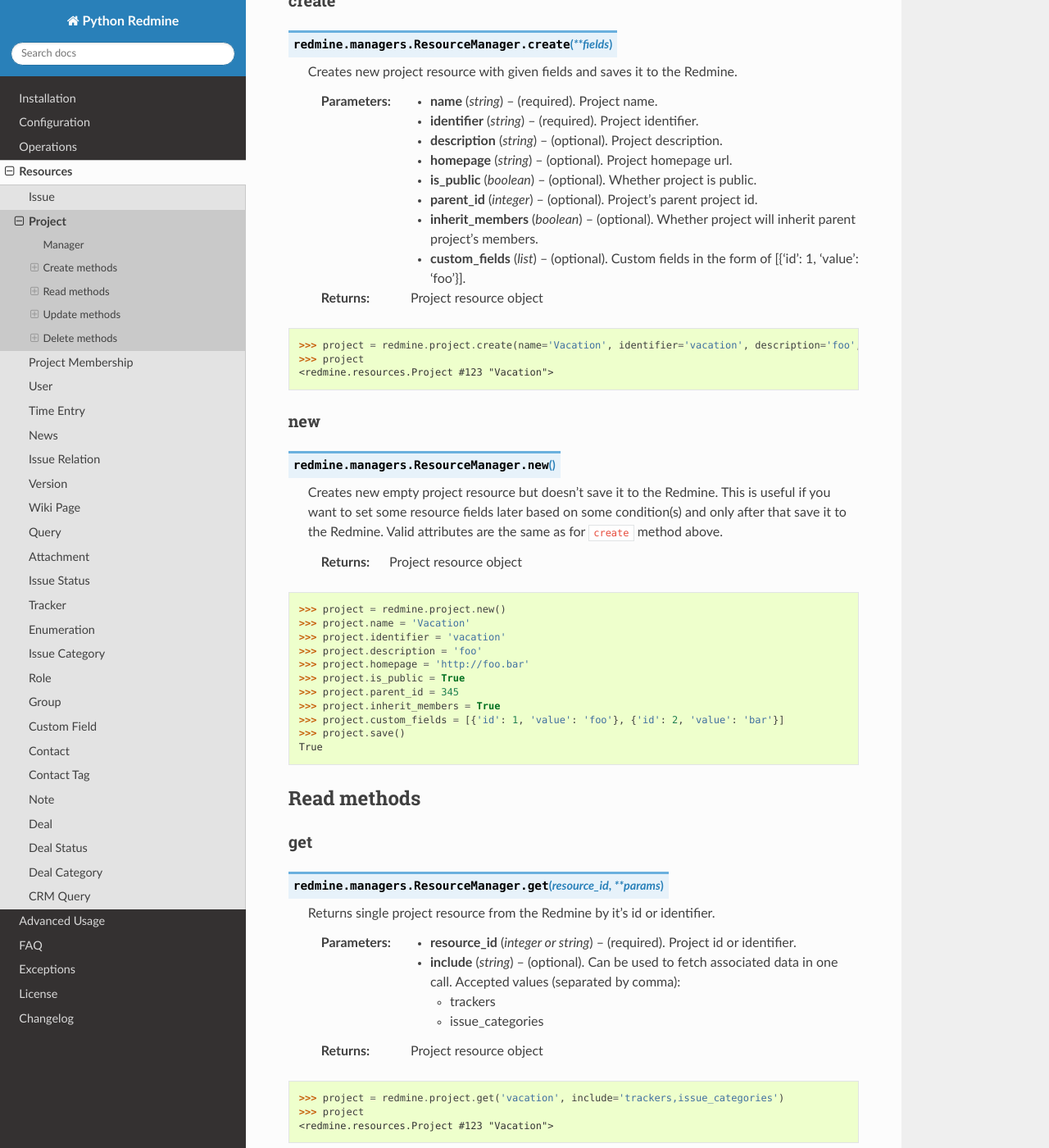
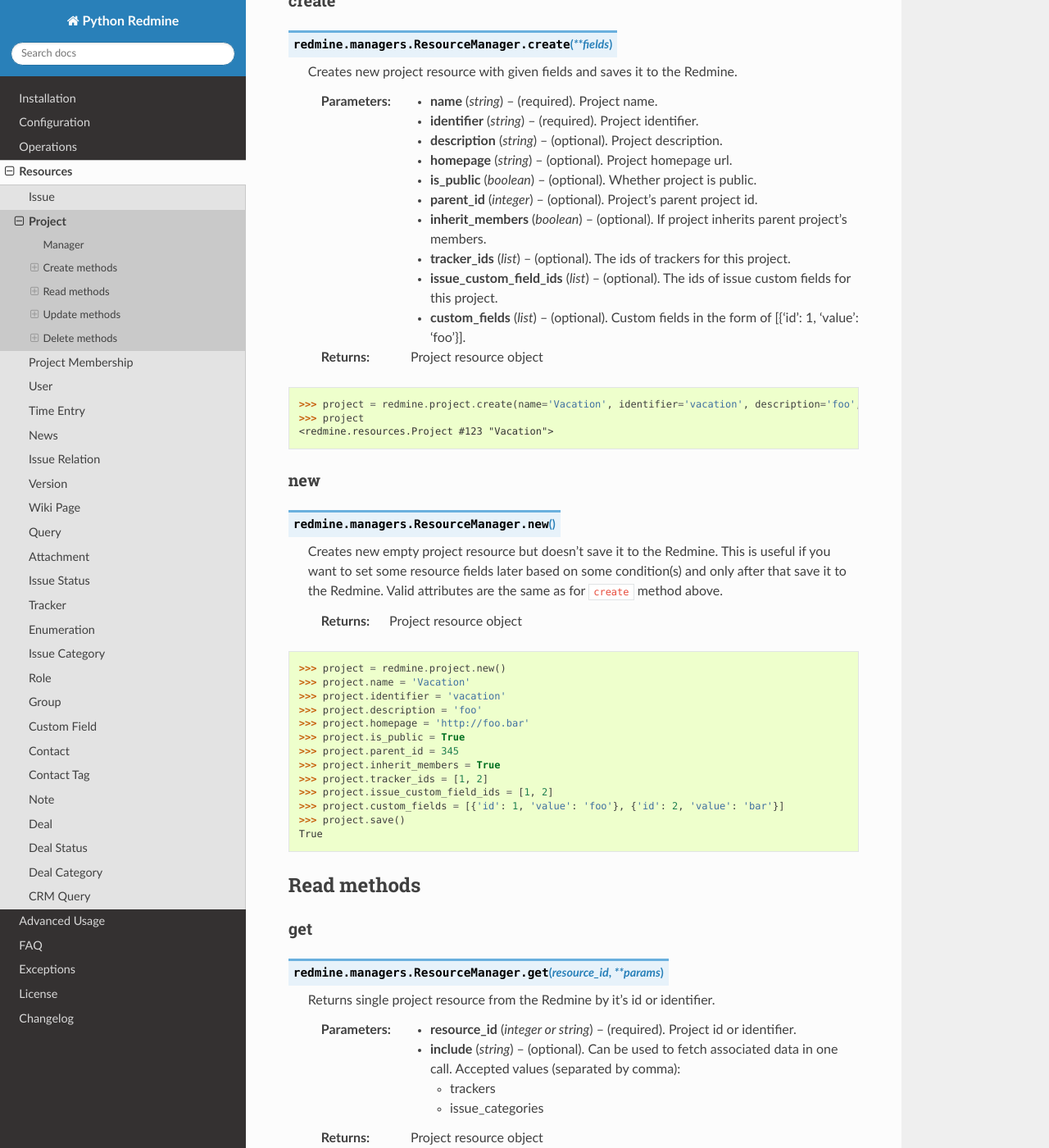
Before and after one commit to maxtepkeev/python-redmine, a Sphinx documentation site: the page built from docs/resources/project.rst, in a window 1280 px wide and 1400 px high, scrolled down 430 px. Shown: the whole window at 82% size. Built offline with Sphinx 7.4.7 and the Read the Docs theme 2.0.0, drawn with Linux system fonts in a browser that asks for light colours; some of the changed text lies outside the part shown.

Commit message:
doc update [ci skip]

```diff
--- a/docs/resources/project.rst
+++ b/docs/resources/project.rst
@@ -28,13 +28,15 @@
     :param string homepage: (optional). Project homepage url.
     :param boolean is_public: (optional). Whether project is public.
     :param integer parent_id: (optional). Project's parent project id.
-    :param boolean inherit_members: (optional). Whether project will inherit parent project's members.
+    :param boolean inherit_members: (optional). If project inherits parent project's members.
+    :param list tracker_ids: (optional). The ids of trackers for this project.
+    :param list issue_custom_field_ids: (optional). The ids of issue custom fields for this project.
     :param list custom_fields: (optional). Custom fields in the form of [{'id': 1, 'value': 'foo'}].
     :return: Project resource object
 
 .. code-block:: python
 
-    >>> project = redmine.project.create(name='Vacation', identifier='vacation', description='foo', homepage='http://foo.bar', is_public=True, parent_id=345, inherit_members=True, custom_fields=[{'id': 1, 'value': 'foo'}, {'id': 2, 'value': 'bar'}])
+    >>> project = redmine.project.create(name='Vacation', identifier='vacation', description='foo', homepage='http://foo.bar', is_public=True, parent_id=345, inherit_members=True, tracker_ids=[1, 2], issue_custom_field_ids=[1, 2], custom_fields=[{'id': 1, 'value': 'foo'}, {'id': 2, 'value': 'bar'}])
     >>> project
     <redmine.resources.Project #123 "Vacation">
 
@@ -61,6 +63,8 @@
     >>> project.is_public = True
     >>> project.parent_id = 345
     >>> project.inherit_members = True
+    >>> project.tracker_ids = [1, 2]
+    >>> project.issue_custom_field_ids = [1, 2]
     >>> project.custom_fields = [{'id': 1, 'value': 'foo'}, {'id': 2, 'value': 'bar'}]
     >>> project.save()
     True
@@ -182,13 +186,15 @@
     :param string homepage: (optional). Project homepage url.
     :param boolean is_public: (optional). Whether project is public.
     :param integer parent_id: (optional). Project's parent project id.
-    :param boolean inherit_members: (optional). Whether project will inherit parent project's members.
+    :param boolean inherit_members: (optional). If project inherits parent project's members.
+    :param list tracker_ids: (optional). The ids of trackers for this project.
+    :param list issue_custom_field_ids: (optional). The ids of issue custom fields for this project.
     :param list custom_fields: (optional). Custom fields in the form of [{'id': 1, 'value': 'foo'}].
     :return: True
 
 .. code-block:: python
 
-    >>> redmine.project.update(1, name='Vacation', description='foo', homepage='http://foo.bar', is_public=True, parent_id=345, inherit_members=True, custom_fields=[{'id': 1, 'value': 'foo'}, {'id': 2, 'value': 'bar'}])
+    >>> redmine.project.update(1, name='Vacation', description='foo', homepage='http://foo.bar', is_public=True, parent_id=345, inherit_members=True, tracker_ids=[1, 2], issue_custom_field_ids=[1, 2], custom_fields=[{'id': 1, 'value': 'foo'}, {'id': 2, 'value': 'bar'}])
     True
 
 save
@@ -212,6 +218,8 @@
     >>> project.is_public = True
     >>> project.parent_id = 345
     >>> project.inherit_members = True
+    >>> project.tracker_ids = [1, 2]
+    >>> project.issue_custom_field_ids = [1, 2]
     >>> project.custom_fields = [{'id': 1, 'value': 'foo'}, {'id': 2, 'value': 'bar'}]
     >>> project.save()
     True
```
